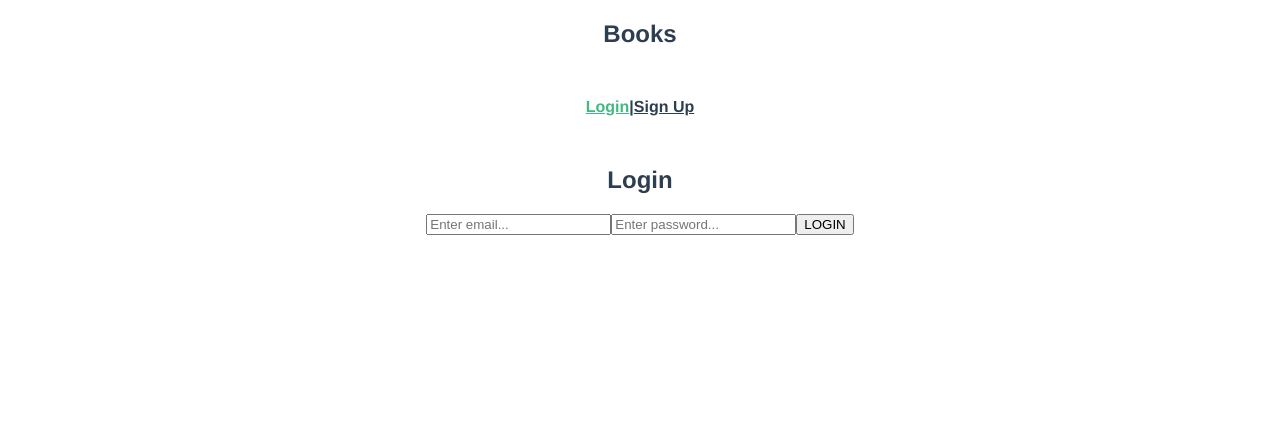
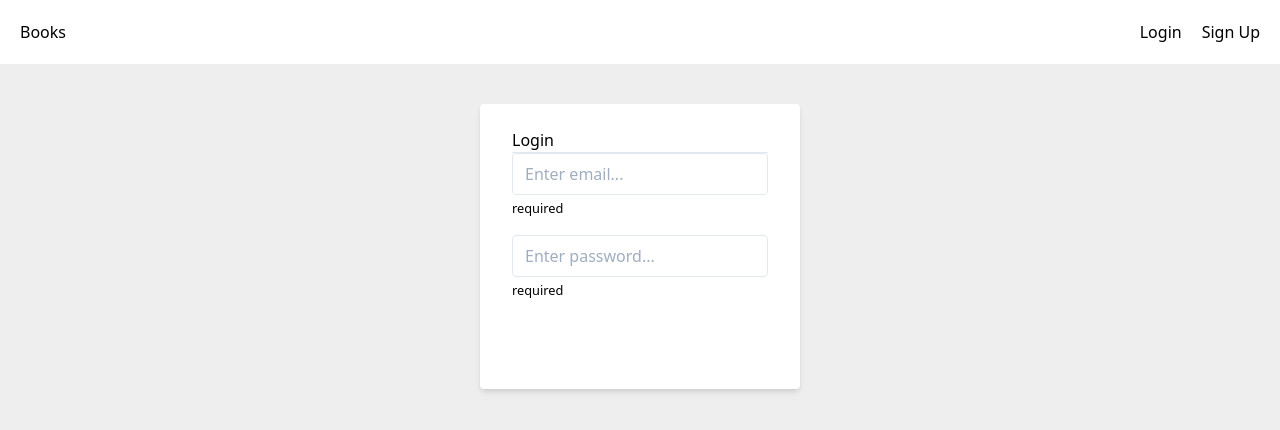
Before and after one commit to JWizerd/books-frontend, a Vue app: page /#/login in a window 1280 px wide. Shown: the top 430 px of the page. Built offline with nearby package versions, Linux system fonts and the light colour scheme.

Commit message:
styled app

```diff
--- a/public/index.html
+++ b/public/index.html
@@ -1,17 +1,22 @@
 <!DOCTYPE html>
 <html lang="en">
+
 <head>
   <meta charset="utf-8">
   <meta http-equiv="X-UA-Compatible" content="IE=edge">
   <meta name="viewport" content="width=device-width,initial-scale=1.0">
   <link rel="icon" href="<%= BASE_URL %>favicon.ico">
+  <link href="https://cdn.jsdelivr.net/npm/tailwindcss/dist/tailwind.min.css" rel="stylesheet">
   <title>books-frontend</title>
 </head>
+
 <body>
   <noscript>
-      <strong>We're sorry but books-frontend doesn't work properly without JavaScript enabled. Please enable it to continue.</strong>
+    <strong>We're sorry but books-frontend doesn't work properly without JavaScript enabled. Please enable it to
+      continue.</strong>
   </noscript>
   <div id="app"></div>
   <!-- built files will be auto injected -->
 </body>
+
 </html>
--- a/src/App.vue
+++ b/src/App.vue
@@ -1,35 +1,27 @@
 <template>
   <div id="app">
-    <Top />
+    <Top/>
     <router-view/>
   </div>
 </template>
 
-<style lang="scss">
+<style>
+body {
+  background: #eee;
+}
+
 #app {
-  font-family: 'Avenir', Helvetica, Arial, sans-serif;
-  -webkit-font-smoothing: antialiased;
-  -moz-osx-font-smoothing: grayscale;
-  text-align: center;
-  color: #2c3e50;
-}
-#nav {
-  padding: 30px;
-  a {
-    font-weight: bold;
-    color: #2c3e50;
-    &.router-link-exact-active {
-      color: #42b983;
-    }
-  }
+  display: flex;
+  flex-direction: column;
+  align-items: center;
 }
 </style>
 
 <script>
-import Top from '@/components/Top';
+import Top from "@/components/Top";
 
 export default {
-  name: 'App',
-  components: {Top}
-}
+  name: "App",
+  components: { Top }
+};
 </script>
--- a/src/components/Nav.vue
+++ b/src/components/Nav.vue
@@ -1,19 +1,16 @@
 <template>
-  <div id="nav">
-    <div class="auth-links" v-if="isAuthenticated">
-      <router-link to="/">Home</router-link>
-      <strong>|</strong>
-      <router-link to="/books/create">Create a Book</router-link>
-      <strong>|</strong>
-      <router-link to="/logout">Logout</router-link>
+  <nav id="nav">
+    <div class="auth-links mt-2" v-if="isAuthenticated">
+      <router-link to="/" class="no-underline text-green pl-5">Books</router-link>
+      <router-link to="/books/create" class="no-underline text-green pl-5">Create a Book</router-link>
+      <router-link to="/logout" class="no-underline text-green pl-5">Logout</router-link>
     </div>
 
     <div v-else>
-      <router-link to="/login">Login</router-link>
-      <strong>|</strong>
-      <router-link to="/signup">Sign Up</router-link>
+      <router-link to="/login" class="no-underline text-green pl-5">Login</router-link>
+      <router-link to="/signup" class="no-underline text-green pl-5">Sign Up</router-link>
     </div>
-  </div>
+  </nav>
 </template>
 
 <script>
--- a/src/components/Top.vue
+++ b/src/components/Top.vue
@@ -1,14 +1,14 @@
 <template>
-    <section>
-        <h1>Books</h1>
-        <Nav />
-    </section>
+  <header class="bg-white w-full flex justify-between pt-5 pb-5 pl-5 pr-5">
+    <h1>Books</h1>
+    <Nav/>
+  </header>
 </template>
 
 <script>
-import Nav from '@/components/Nav.vue'
+import Nav from "@/components/Nav.vue";
 export default {
-    name: 'Top',
-    components: {Nav}
-}
+  name: "Top",
+  components: { Nav }
+};
 </script>
--- /dev/null
+++ b/src/helpers/validators/passwordConfirmation.js
@@ -0,0 +1,3 @@
+export default function (value, vm) {
+    return (value, vm) => (value === vm.password);
+}
--- a/src/main.js
+++ b/src/main.js
@@ -2,6 +2,9 @@ import Vue from 'vue'
 import App from './App.vue'
 import router from './router'
 import store from './store'
+import Vuelidate from 'vuelidate'
+
+Vue.use(Vuelidate)
 
 Vue.config.productionTip = false
 
--- a/src/router.js
+++ b/src/router.js
@@ -1,6 +1,5 @@
 import Vue from "vue";
 import Router from "vue-router";
-import Home from "./views/Home.vue";
 import Create from "./views/books/Create.vue";
 import Update from "./views/books/Update.vue";
 import List from "./views/books/List.vue";
--- a/src/views/auth/Login.vue
+++ b/src/views/auth/Login.vue
@@ -1,33 +1,50 @@
 <template>
-  <section>
-    <div v-if="error" class="error">{{error}}</div>
+  <section class="w-full max-w-xs mt-10 mb-4">
+    <form @submit.prevent="submit" class="bg-white shadow-md rounded px-8 pt-6 pb-8 mb-4">
+      <h2>Login</h2>
+      <hr>
+      <div v-if="error" class="red-dark">{{error}}</div>
       <div class="form">
-      <h1>Login</h1>
-      <label name="email"></label>
+        <div class="mb-4">
+          <label for="email"></label>
           <input
-        v-model.trim="user.email"
+            v-model.trim="$v.user.email.$model"
             name="email"
-        id="email"
-        type="text"
+            type="email"
             placeholder="Enter email..."
+            class="appearance-none border rounded w-full py-2 px-3"
           >
+          <div class="text-red" v-if="!$v.user.email.required">
+            <small>required</small>
+          </div>
+        </div>
 
-      <label name="password"></label>
+        <div class="mb-4">
+          <label for="password"></label>
           <input
-        v-model.trim="user.password"
+            v-model.trim="$v.user.password.$model"
             name="password"
-        id="password"
             type="password"
             placeholder="Enter password..."
+            class="appearance-none border rounded w-full py-2 px-3"
           >
+          <div class="text-red" v-if="!$v.user.password.required">
+            <small>required</small>
+          </div>
+        </div>
 
-      <button @click="login">LOGIN</button>
+        <button
+          type="submit"
+          class="bg-blue hover:bg-blue-dark text-white py-2 px-4 rounded focus:outline-none focus:shadow-outline"
+        >LOGIN</button>
       </div>
+    </form>
   </section>
 </template>
 
 <script>
 import Auth from "@/http/Auth";
+import { required, minLength } from "vuelidate/lib/validators";
 
 export default {
   name: "LoginForm",
@@ -42,10 +59,23 @@ export default {
       messages: []
     };
   },
+  validations: {
+    user: {
+      email: {
+        required
+      },
+      password: {
+        required
+      }
+    }
+  },
   methods: {
-    login() {
+    submit() {
+      this.$v.$touch();
+      if (!this.$v.$error) {
         this.$store.dispatch("login", this.user);
         this.$router.push("/books");
+      }
     }
   },
   computed: {
@@ -55,30 +85,3 @@ export default {
   }
 };
 </script>
-
-<!-- Add "scoped" attribute to limit CSS to this component only -->
-<style scoped lang="scss">
-section {
-  text-align: center;
-}
-
-h3 {
-  margin: 40px 0 0;
-}
-ul {
-  list-style-type: none;
-  padding: 0;
-}
-li {
-  display: inline-block;
-  margin: 0 10px;
-}
-a {
-  color: #42b983;
-}
-
-.error {
-  color: red;
-  text-align: center;
-}
-</style>
--- a/src/views/auth/SignUp.vue
+++ b/src/views/auth/SignUp.vue
@@ -1,45 +1,91 @@
 <template>
-  <section>
+  <section class="w-full max-w-xs mt-10 mb-4">
+    <form @submit.prevent="submit" class="bg-white shadow-md rounded px-8 pt-6 pb-8 mb-4">
+      <h2>Sign Up</h2>
+      <hr>
       <div v-if="error" class="error">{{error}}</div>
-    <div class="form">
-      <h1>Register</h1>
-      <label name="name"></label>
-      <input name="name" id="name" type="text" placeholder="Enter name..." v-model.trim="user.name">
+      <div class="mb-4">
+        <label for="name">Name</label>
+        <input
+          name="name"
+          id="name"
+          type="text"
+          class="appearance-none border rounded w-full py-2 px-3 focus:outline-none"
+          placeholder="Enter name..."
+          v-model.trim="$v.user.name.$model"
+        >
+        <div class="text-red" v-if="!$v.user.name.required">
+          <small>required</small>
+        </div>
+      </div>
 
-      <label name="email"></label>
+      <div class="mb-4">
+        <label for="email">Email</label>
         <input
           name="email"
           id="email"
-        v-model.trim="user.email"
+          v-model.trim="$v.user.email.$model"
           type="email"
           placeholder="Enter email..."
+          class="appearance-none border rounded w-full py-2 px-3 focus:outline-none"
         >
+        <div class="text-red" v-if="!$v.user.email.required">
+          <small>required</small>
+        </div>
+      </div>
 
-      <label name="password"></label>
+      <div class="mb-4">
+        <label name="password">Password</label>
         <input
           name="password"
           id="password"
-        v-model.trim="user.password"
+          v-model.trim="$v.user.password.$model"
           type="password"
           placeholder="Enter password..."
+          class="appearance-none border rounded w-full py-2 px-3"
         >
+        <div class="text-red" v-if="!$v.user.password.required">
+          <small>required</small>
+        </div>
+      </div>
 
-      <label name="verify-password"></label>
+      <div class="mb-4">
+        <label name="verify-password">Password Confirmation</label>
         <input
           name="verify-password"
           id="verify-password"
           type="password"
-        v-model.trim="user.password_confirmation"
+          v-model.trim="$v.user.password_confirmation.$model"
           placeholder="Verify password..."
+          class="appearance-none border rounded w-full py-2 px-3"
         >
+        <div class="text-red" v-if="!$v.user.password_confirmation.required">
+          <small>required</small>
+        </div>
+        <div class="text-red" v-if="!$v.user.password_confirmation.passwordConfirmation">
+          <small>required</small>
+        </div>
+      </div>
 
-      <button @click="signUp">Register</button>
+      <div>
+        <button
+          type="submit"
+          class="bg-blue hover:bg-blue-dark text-white py-2 px-4 rounded focus:outline-none"
+        >Sign Up</button>
       </div>
+      <div>
+        <router-link class="decoration-none text-grey pt-4" to="/login">
+          <small>Already registered? Login!</small>
+        </router-link>
+      </div>
+    </form>
   </section>
 </template>
 
 <script>
+import { required, minLength } from "vuelidate/lib/validators";
 import Auth from "@/http/Auth";
+import passwordConfirmation from "@/helpers/validators/passwordConfirmation";
 
 export default {
   name: "SignUpForm",
@@ -54,8 +100,32 @@ export default {
       error: null
     };
   },
+  validations: {
+    user: {
+      name: {
+        required,
+        minLength: minLength(4)
+      },
+      email: {
+        required
+      },
+      password: {
+        required
+      },
+      password_confirmation: {
+        required,
+        passwordConfirmation
+      }
+    }
+  },
   methods: {
-    signUp() {
+    submit() {
+      this.$v.$touch();
+      if (!this.$v.$error) {
+        this.storeUser();
+      }
+    },
+    storeUser() {
       try {
         new Auth()
           .signup(this.user)
@@ -68,30 +138,3 @@ export default {
   }
 };
 </script>
-
-<!-- Add "scoped" attribute to limit CSS to this component only -->
-<style scoped lang="scss">
-section {
-  text-align: center;
-}
-
-h3 {
-  margin: 40px 0 0;
-}
-ul {
-  list-style-type: none;
-  padding: 0;
-}
-li {
-  display: inline-block;
-  margin: 0 10px;
-}
-a {
-  color: #42b983;
-}
-
-.error {
-  color: red;
-  text-align: center;
-}
-</style>
--- a/src/views/books/Create.vue
+++ b/src/views/books/Create.vue
@@ -1,30 +1,60 @@
 <template>
-  <section>
+  <section class="w-full max-w-xs mt-10 mb-4">
+    <form @submit.prevent="submit" class="bg-white shadow-md rounded px-8 pt-6 pb-8 mb-4">
+      <h2>Add a book to your library</h2>
+      <hr>
       <div v-for="(error, key) in errors" :key="key">
         <strong>{{error}}</strong>
       </div>
       <div v-if="error" class="error">{{error}}</div>
-    <div class="form">
-      <h1>Add a book to your library</h1>
+      <div class="mb-4">
         <label name="title">Title</label>
-      <input v-model.trim="book.title" name="title" type="text" placeholder="Reading for dummies">
+        <input
+          class="appearance-none border rounded w-full py-2 px-3 focus:outline-none"
+          v-model.trim="book.title"
+          name="title"
+          type="text"
+          placeholder="Reading for dummies"
+        >
+      </div>
 
+      <div class="mb-4">
         <label name="description">Description</label>
         <input
+          class="appearance-none border rounded w-full py-2 px-3 focus:outline-none"
           v-model.trim="book.description"
           name="description"
           type="text"
           placeholder="I like me some readin'"
         >
+      </div>
 
+      <div class="mb-4">
         <label name="publication_date">Publication Date</label>
-      <input v-model.trim="book.publication_date" name="publication_date" type="date">
+        <input
+          class="appearance-none border rounded w-full py-2 px-3 focus:outline-none"
+          v-model.trim="book.publication_date"
+          name="publication_date"
+          type="date"
+        >
+      </div>
 
+      <div class="mb-4">
         <label name="author">Author</label>
-      <input v-model.trim="book.author" name="author" type="text" placeholder="Joey Matone">
+        <input
+          class="appearance-none border rounded w-full py-2 px-3 focus:outline-none"
+          v-model.trim="book.author"
+          name="author"
+          type="text"
+          placeholder="Joey Matone"
+        >
+      </div>
 
-      <button @click="store">ADD BOOK</button>
-    </div>
+      <button
+        type="submit"
+        class="bg-blue hover:bg-blue-dark text-white py-2 px-4 rounded focus:outline-none focus:shadow-outline"
+      >ADD BOOK</button>
+    </form>
   </section>
 </template>
 
@@ -45,7 +75,7 @@ export default {
     };
   },
   methods: {
-    store() {
+    submit() {
       new Book()
         .store(this.book)
         .then(() => {
@@ -65,30 +95,3 @@ export default {
   }
 };
 </script>
-
-<!-- Add "scoped" attribute to limit CSS to this component only -->
-<style scoped lang="scss">
-section {
-  text-align: center;
-}
-
-h3 {
-  margin: 40px 0 0;
-}
-ul {
-  list-style-type: none;
-  padding: 0;
-}
-li {
-  display: inline-block;
-  margin: 0 10px;
-}
-a {
-  color: #42b983;
-}
-
-.error {
-  color: red;
-  text-align: center;
-}
-</style>
```
Also changed, not shown: src/components/books/Card.vue (+17 -40 lines). Lines whose indentation alone changed are shown as unchanged.
